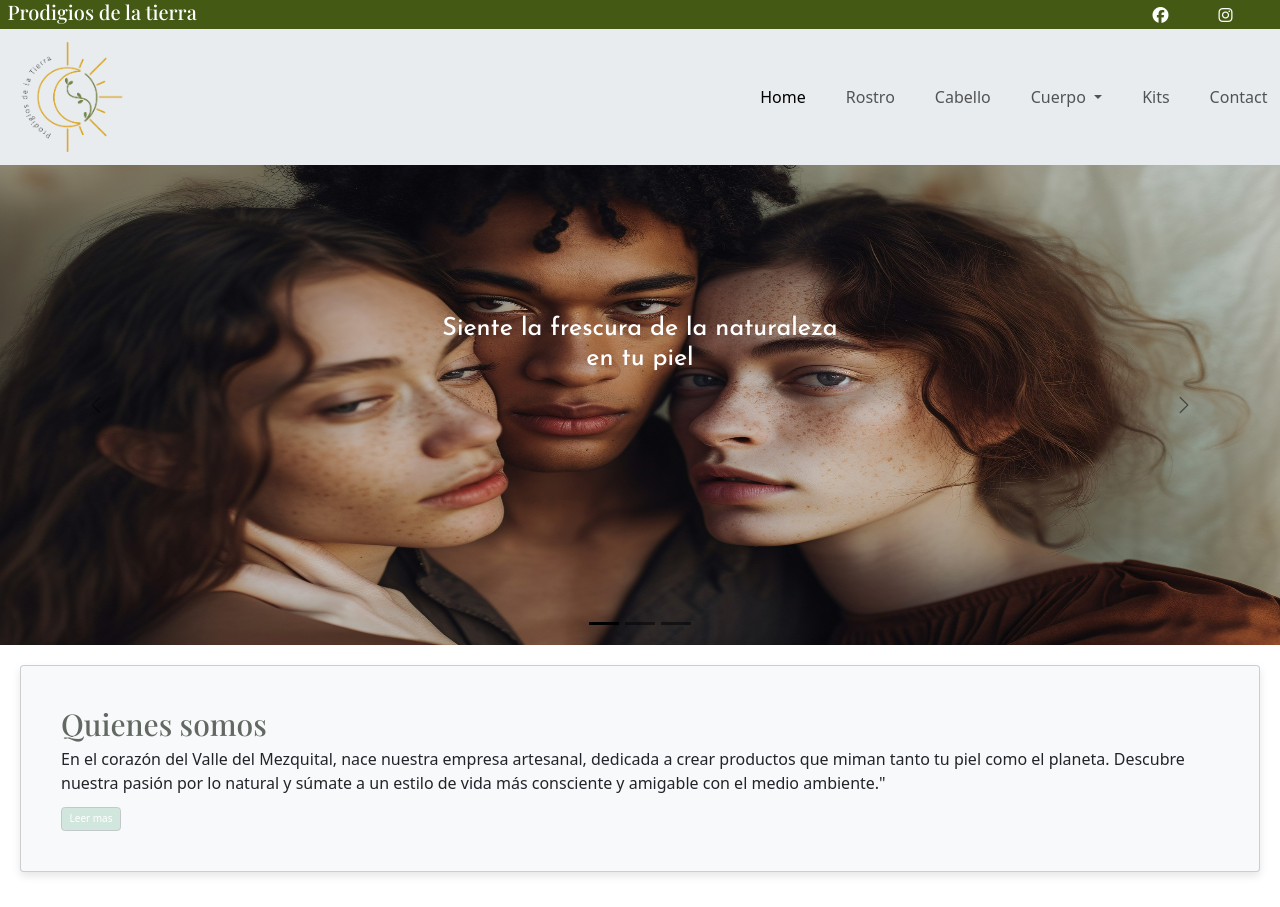
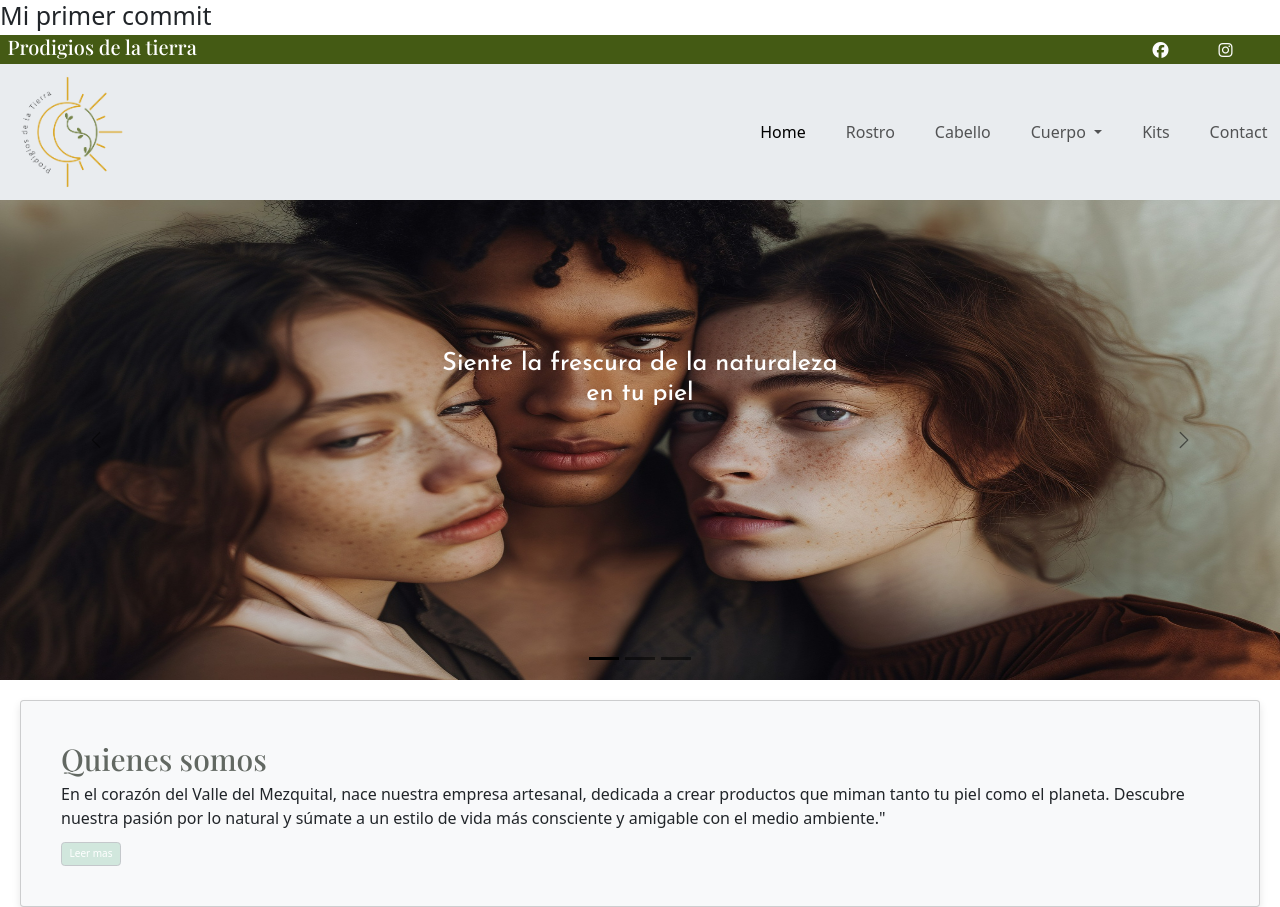
Before and after one commit to Jazz-bz/prodigiosdelatierra.github.com, a plain HTML site: page index.html in a window 1280 px wide. Shown: the top 907 px of the page. Drawn offline with nearby package versions, Linux system fonts and the light colour scheme; a web font is replaced by a local one.

Commit message:
añado un cambio index html

```diff
--- a/index.html
+++ b/index.html
@@ -11,7 +11,7 @@
   <link rel="stylesheet" href="style.css">
   <script src="https://kit.fontawesome.com/36dcc981b2.js" crossorigin="anonymous"></script>
 </head>
-
+<div><h1>Mi primer commit</h1></div>
 <body>
   <div id="topbar" class="topbar">
     <div class="container-fluid d-flex justify-content-between">
```
